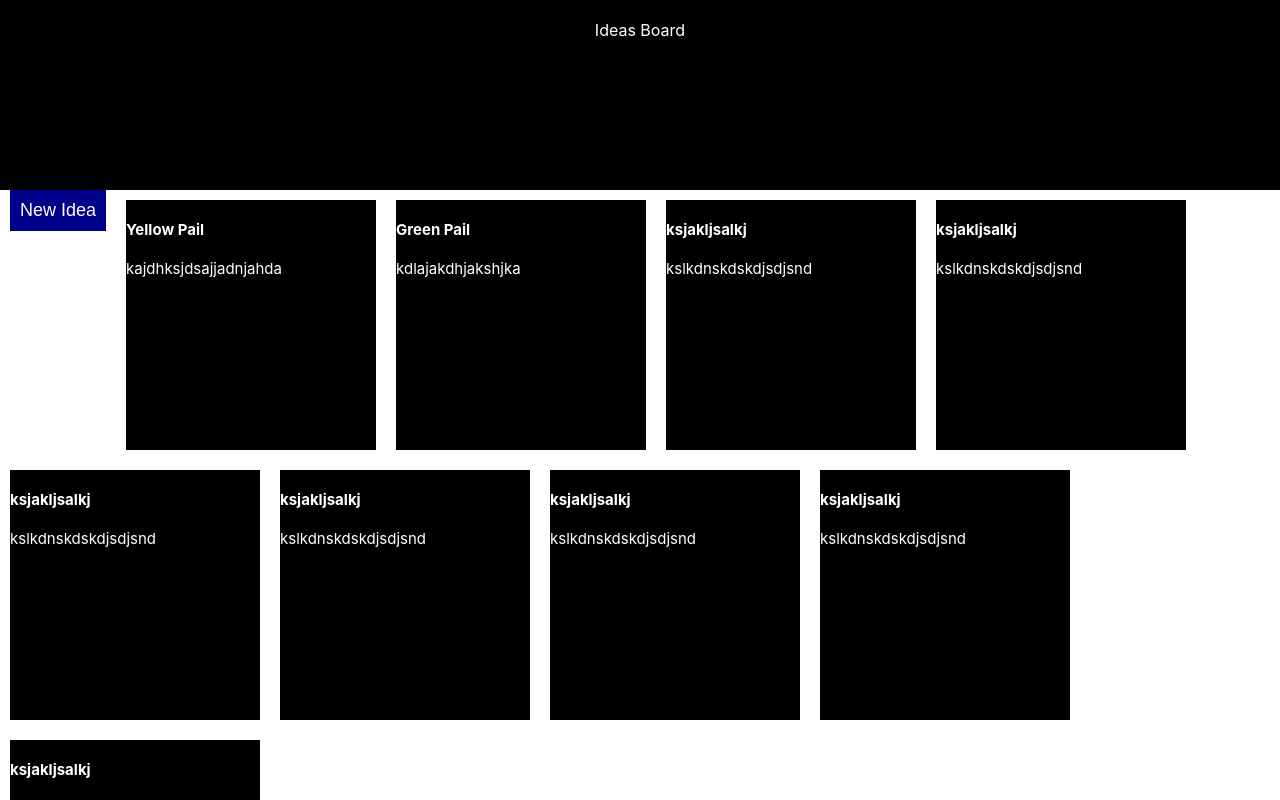
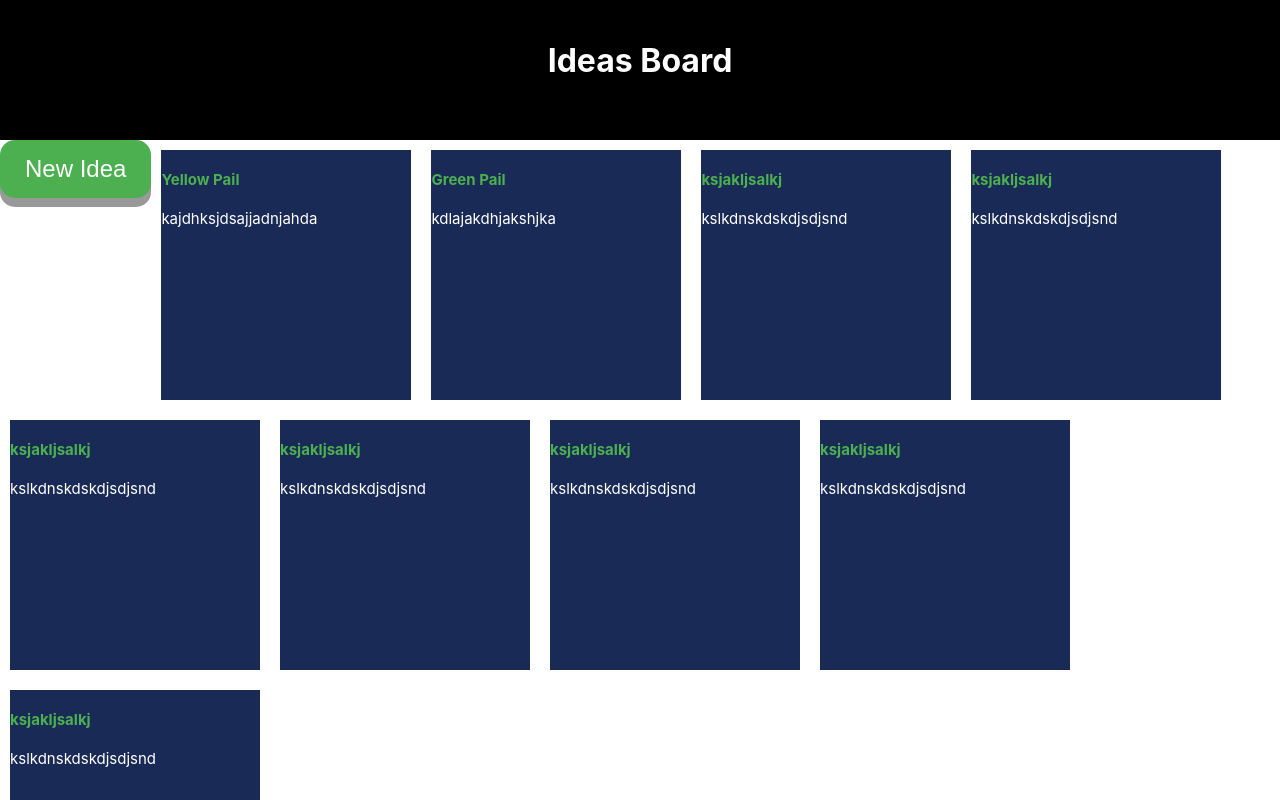
Before and after one commit to piyu0809/IdeaBoard, a React (Create React App) app in the folder ideasboard/: page / in a window 1280 px wide. Shown: the top 800 px of the page. Built offline with nearby package versions, Linux system fonts and the light colour scheme.

Commit message:
CSS updated

```diff
--- a/ideasboard/src/App.css
+++ b/ideasboard/src/App.css
@@ -1,6 +1,6 @@
 .App-header {
   text-align: center;
-  height: 150px;
+  height: 100px;
   padding: 20px;
 }
 .App{
@@ -17,20 +17,27 @@
   height: 250px;
   width: 250px;
   margin: 10px;
-  background: black;
+  background: #192a56;
   float: left;
   font-size: 15px;
   text-align: left;
 }
 .newideabutton{
-  background: darkblue;
-  color: white;
-  border: none;
-  font-size: 18px;
-  cursor: pointer;
-  margin-right: 10px;
-  margin-left: 10px;
-  padding:10px;
-  float: left;
+  display: inline-block;
+padding: 15px 25px;
+font-size: 24px;
+cursor: pointer;
+text-align: center;
+text-decoration: none;
+outline: none;
+color: #fff;
+background-color: #4CAF50;
+border: none;
+border-radius: 15px;
+box-shadow: 0 9px #999;
+float: left;
+}
 
+h4{
+  color: #4CAF50;
 }
--- a/ideasboard/src/App.js
+++ b/ideasboard/src/App.js
@@ -8,7 +8,7 @@ class App extends Component {
     return (
       <div className="App">
         <header className="App-header">
-          Ideas Board
+          <h1>Ideas Board</h1>
         </header>
         <IdeaContainer />
       </div>
```
